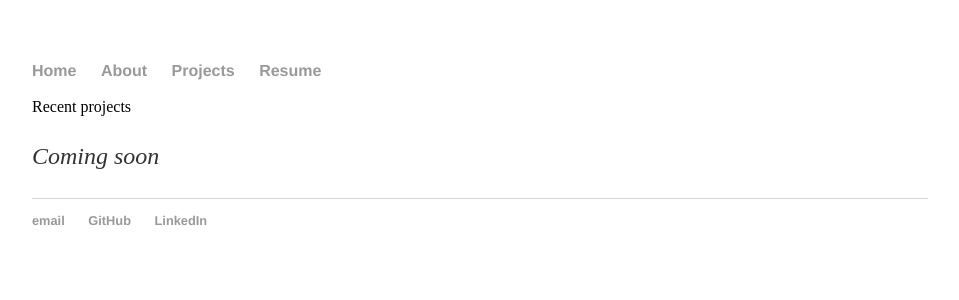
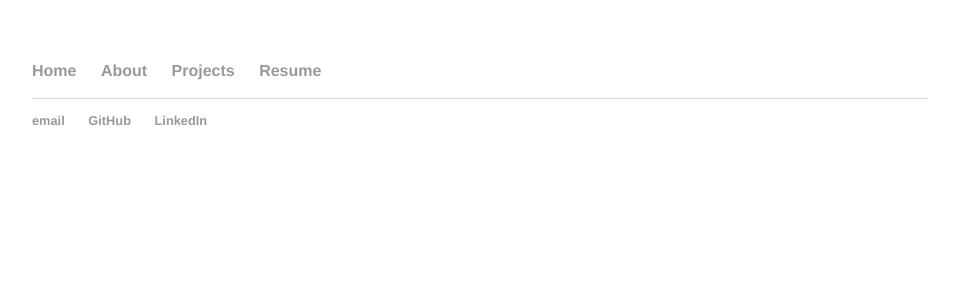
Before and after one commit to chriso23/chriso23.github.io, a Jekyll site: the page built from work/index.html, in a window 1280 px wide. Shown: the top 300 px of the page, without its empty margins (160-1119 px from the left). Built offline with Jekyll 4.4.1, drawn with Linux system fonts in a browser that asks for light colours.

Commit message:
Update index.html

```diff
--- a/work/index.html
+++ b/work/index.html
@@ -2,8 +2,3 @@
 layout: default
 title: Projects | Chris Oung
 ---
-
-<div class="blurb"
-  <h1>Recent projects</h1>
-  <p><em>Coming soon</em></p>
- </div>
```
